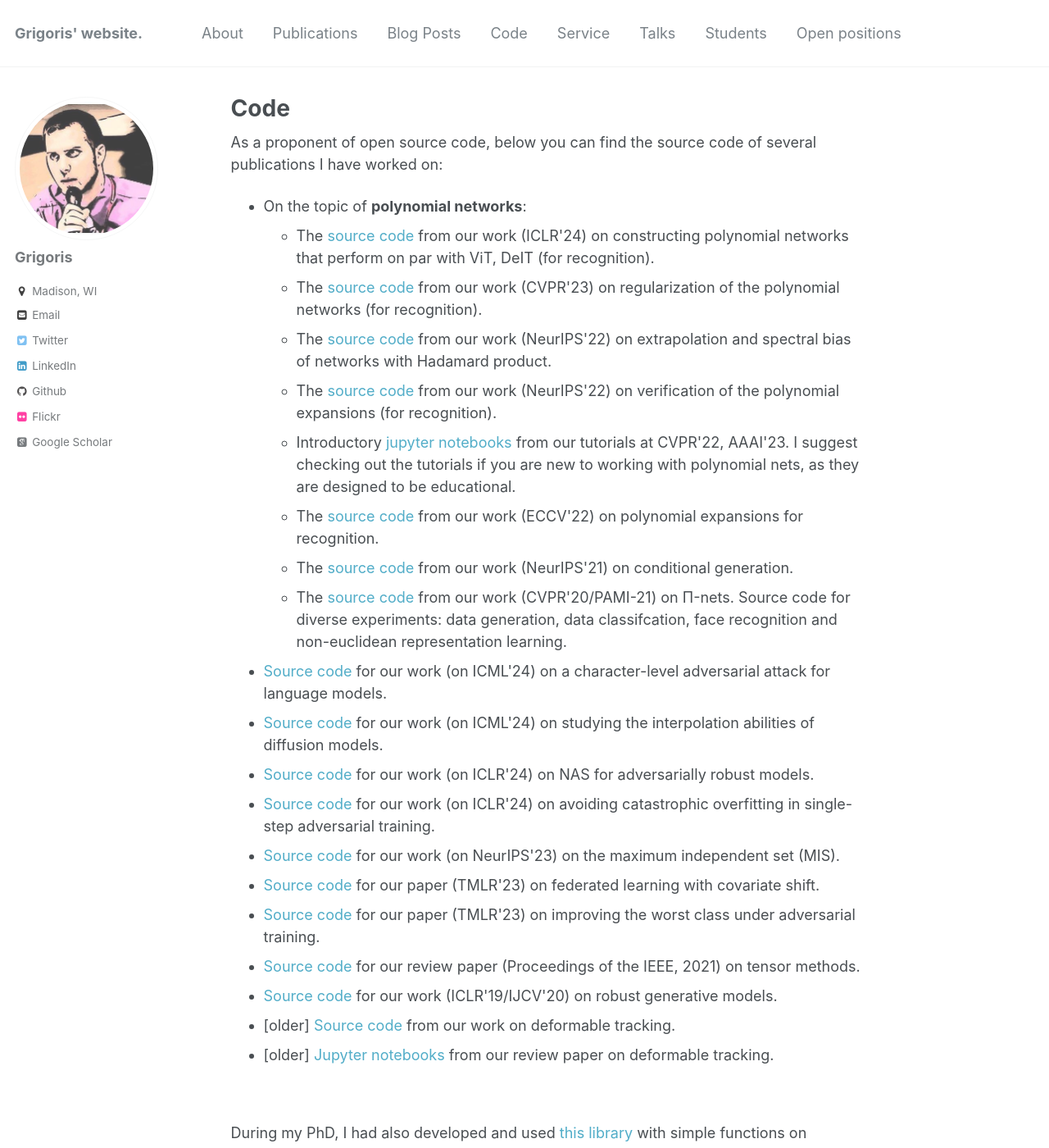
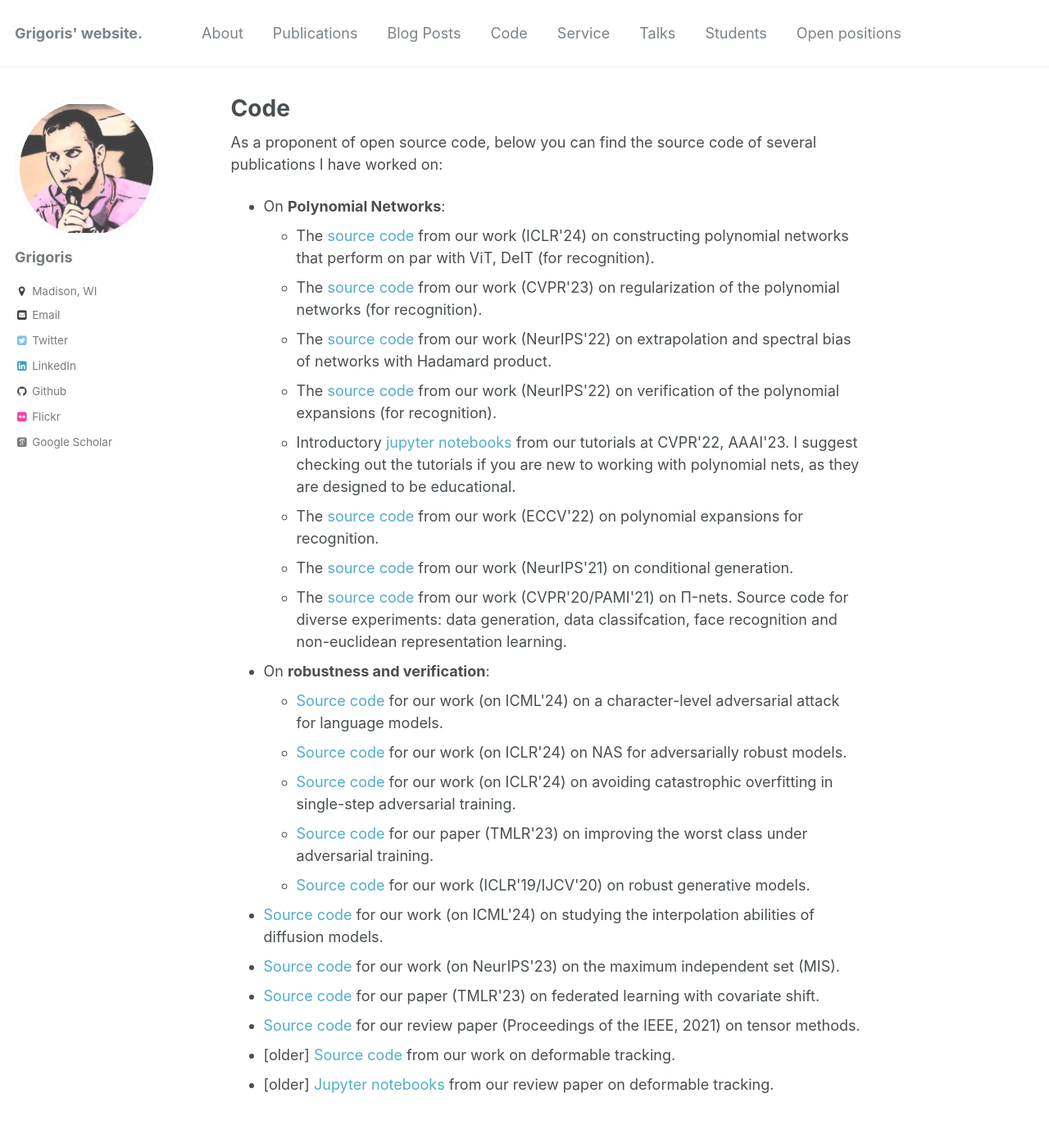
Before and after one commit to grigorisg9gr/grigorisg9gr.github.io, a Jekyll site: the page built from _pages/code/index.html, in a window 1280 px wide and 1400 px high. Shown: the whole window at 82% size. Built offline with Jekyll 4.4.1, drawn with Linux system fonts in a browser that asks for light colours; some web fonts are replaced.

Commit message:
Updates in the code page and the introductory page.

```diff
--- a/_pages/code/index.html
+++ b/_pages/code/index.html
@@ -10,7 +10,7 @@ comments: false
         </div>
         <div>
         <ul class="align_left">
-                  <li><span class="thick">On the topic of <strong>polynomial networks</strong>:</span>
+                  <li><span class="thick">On <strong>Polynomial Networks</strong>:</span>
                               <ul class="align_left">
                                           <li><span class="thick">The <a href="https://github.com/Allencheng97/Multilinear_Operator_Networks">source code</a> from our work (ICLR'24) on constructing polynomial networks that perform on par with ViT, DeIT (for recognition). <br /></span></li>
                                           <li><span class="thick">The <a href="https://github.com/grigorisg9gr/regularized_polynomials">source code</a> from our work (CVPR'23) on regularization of the polynomial networks (for recognition). <br /></span></li>
@@ -19,19 +19,24 @@ comments: false
                                           <li><span class="thick">Introductory <a href="https://github.com/polynomial-nets/tutorial-2022-intro-polynomial-nets">jupyter notebooks</a> from our tutorials at CVPR'22, AAAI'23. I suggest checking out the tutorials if you are new to working with polynomial nets, as they are designed to be educational.</span></li>
                                           <li><span class="thick">The <a href="https://github.com/grigorisg9gr/polynomials-for-augmenting-NNs">source code</a> from our work (ECCV'22) on polynomial expansions for recognition. <br /></span></li>
                                           <li><span class="thick">The <a href="https://github.com/grigorisg9gr/polynomial_nets_for_conditional_generation">source code</a> from our work (NeurIPS'21) on conditional generation.</span></li>
-                                           <li><span class="thick">The <a href="https://github.com/grigorisg9gr/polynomial_nets">source code</a> from our work (CVPR'20/PAMI-21) on &Pi;-nets. Source code for diverse experiments: data generation, data classifcation, face recognition and non-euclidean representation learning.</span></li>
+                                           <li><span class="thick">The <a href="https://github.com/grigorisg9gr/polynomial_nets">source code</a> from our work (CVPR'20/PAMI'21) on &Pi;-nets. Source code for diverse experiments: data generation, data classifcation, face recognition and non-euclidean representation learning.</span></li>
                               </ul>
                   </li>
 
-		  <li><a href="https://github.com/jdeschena/ddpm-zero-shot-interpolation">Source code</a> for our work (on ICML'24) on a character-level adversarial attack for language models.</li>
-		  <li><a href="https://github.com/LIONS-EPFL/Charmer">Source code</a> for our work (on ICML'24) on studying the interpolation abilities of diffusion models.</li>
-		  <li><a href="https://github.com/TT2408/nasrobbench201">Source code</a> for our work (on ICLR'24) on NAS for adversarially robust models.</li>
-		  <li><a href="https://github.com/LIONS-EPFL/ELLE">Source code</a> for our work (on ICLR'24) on avoiding catastrophic overfitting in single-step adversarial training.</li>
+                  <li><span class="thick">On <strong>robustness and verification</strong>:</span>
+                              <ul class="align_left">
+                                          <li><span class="thick"><a href="https://github.com/LIONS-EPFL/Charmer">Source code</a> for our work (on ICML'24) on a character-level adversarial attack for language models.</span></li>
+                                          <li><span class="thick"><a href="https://github.com/TT2408/nasrobbench201">Source code</a> for our work (on ICLR'24) on NAS for adversarially robust models.</span></li>
+                                          <li><span class="thick"><a href="https://github.com/LIONS-EPFL/ELLE">Source code</a> for our work (on ICLR'24) on avoiding catastrophic overfitting in single-step adversarial training.</span></li>
+                                          <li><a href="https://github.com/LIONS-EPFL/class-focused-online-learning-code">Source code</a> for our paper (TMLR'23) on improving the worst class under adversarial training.<span class="thick"></span></li>
+                                          <li><a href="https://github.com/grigorisg9gr/rocgan">Source code</a> for our work (ICLR'19/IJCV'20) on robust generative models.<span class="thick"></span></li>
+                              </ul>
+                  </li>
+
+		  <li><a href="https://github.com/jdeschena/ddpm-zero-shot-interpolation">Source code</a> for our work (on ICML'24) on studying the interpolation abilities of diffusion models.</li>
 		  <li><a href="https://github.com/LIONS-EPFL/dynamic-MIS">Source code</a> for our work (on NeurIPS'23) on the maximum independent set (MIS).</li>
 		  <li><a href="https://github.com/LIONS-EPFL/Federated_Learning_Covariate_Shift_Code">Source code</a> for our paper (TMLR'23) on federated learning with covariate shift.</li>
-		  <li><a href="https://github.com/LIONS-EPFL/class-focused-online-learning-code">Source code</a> for our paper (TMLR'23) on improving the worst class under adversarial training.</li>
                   <li><a href="https://github.com/tensorly/Proceedings_IEEE_companion_notebooks">Source code</a> for our review paper (Proceedings of the IEEE, 2021) on tensor methods.</li>
-                  <li><a href="https://github.com/grigorisg9gr/rocgan">Source code</a> for our work (ICLR'19/IJCV'20) on robust generative models. </li>
                   <li><span class="thick">[older] <a href="https://github.com/grigorisg9gr/robust_deformable_face_tracking">Source code</a> from our work on deformable tracking. <br /></span></li>
                   <li><span class="thick">[older] <a href="https://github.com/grigorisg9gr/deformable_tracking_review_ijcv2016">Jupyter notebooks</a> from our review paper on deformable tracking.</span></li>
         </ul>
```
Also changed, not shown: index.html (+5 -4 lines).
